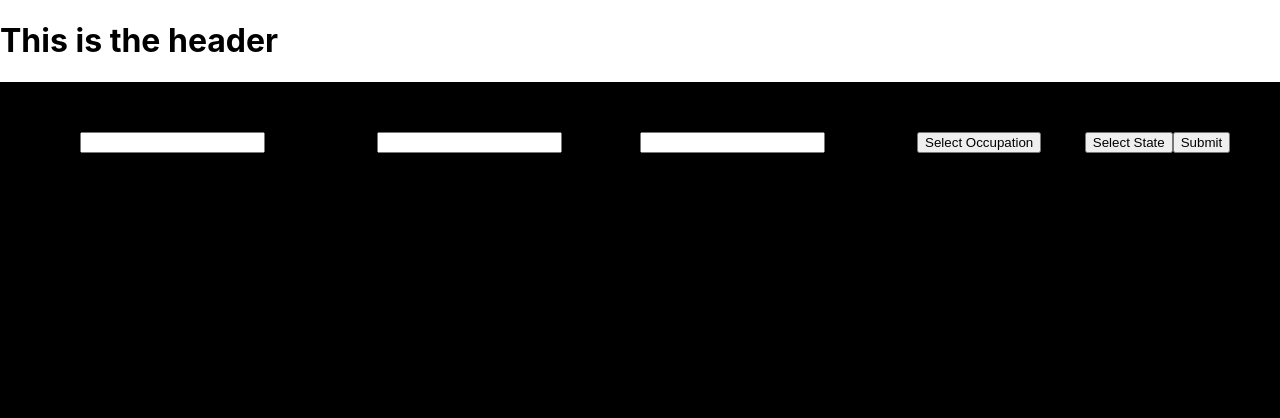
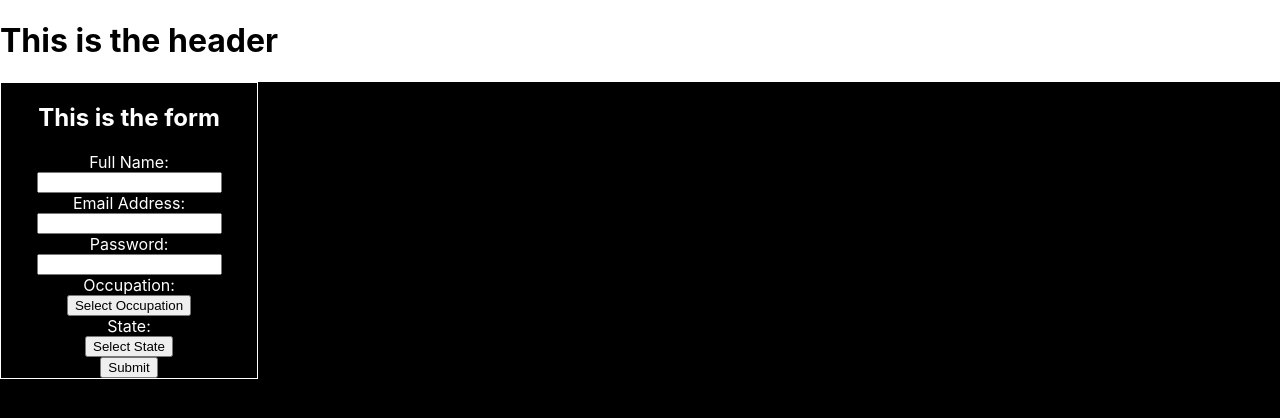
Before and after one commit to joki9448/fetchrewards-code-challenge, a React (Create React App) app: page / in a window 1280 px wide. Shown: the top 418 px of the page. Built offline with nearby package versions, Linux system fonts and the light colour scheme.

Commit message:
realigned form inputs into column

```diff
--- a/src/App.css
+++ b/src/App.css
@@ -1,7 +1,20 @@
 /* #2F0C38 - purple */
 /* #F8A619 - gold */
 
-section {
+.form-section {
   background: #000000;
   height: 90vh;
 }
+.form-section h2 {
+  color: white;
+}
+
+.form {
+  border: 1px solid white;
+  display: flex;
+  flex-direction: column;
+  color: white;
+  width: 20vw;
+  position: relative;
+  align-items: center;
+}
--- a/src/components/Form.js
+++ b/src/components/Form.js
@@ -57,9 +57,9 @@ function Form() {
 
     return (
         <section className="form-section">
-            <h1>This is the form</h1>
 
             <form className="form" onSubmit={handleSubmit}>
+                <h2>This is the form</h2>
                 <label for="fullname">Full Name:</label>
                 <input type="text" onChange={(e) => setName(e.target.value)} value={name}></input>
 
```
